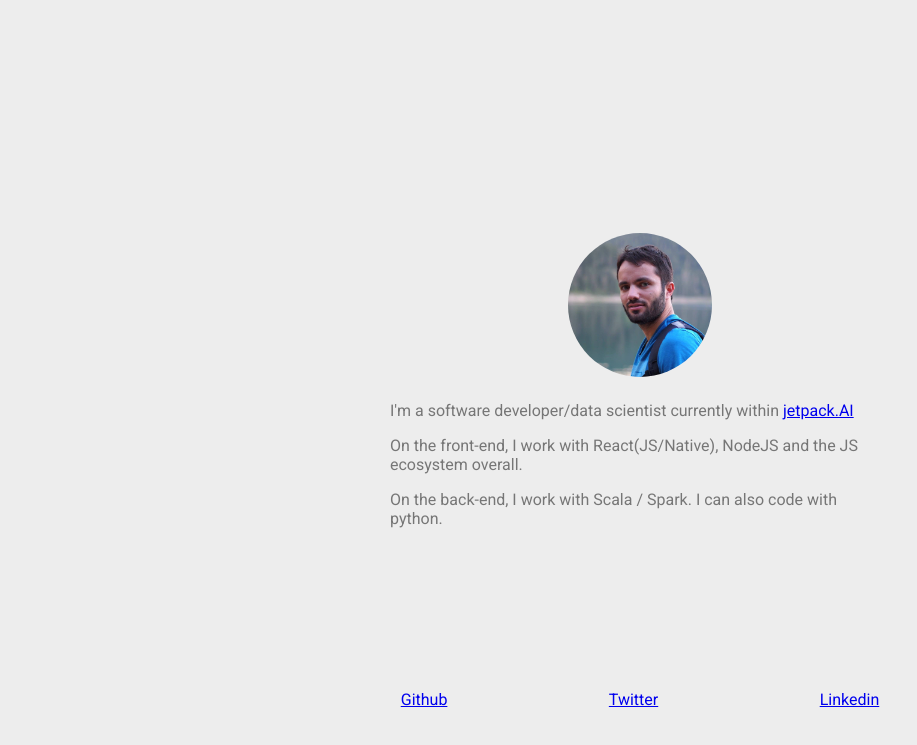
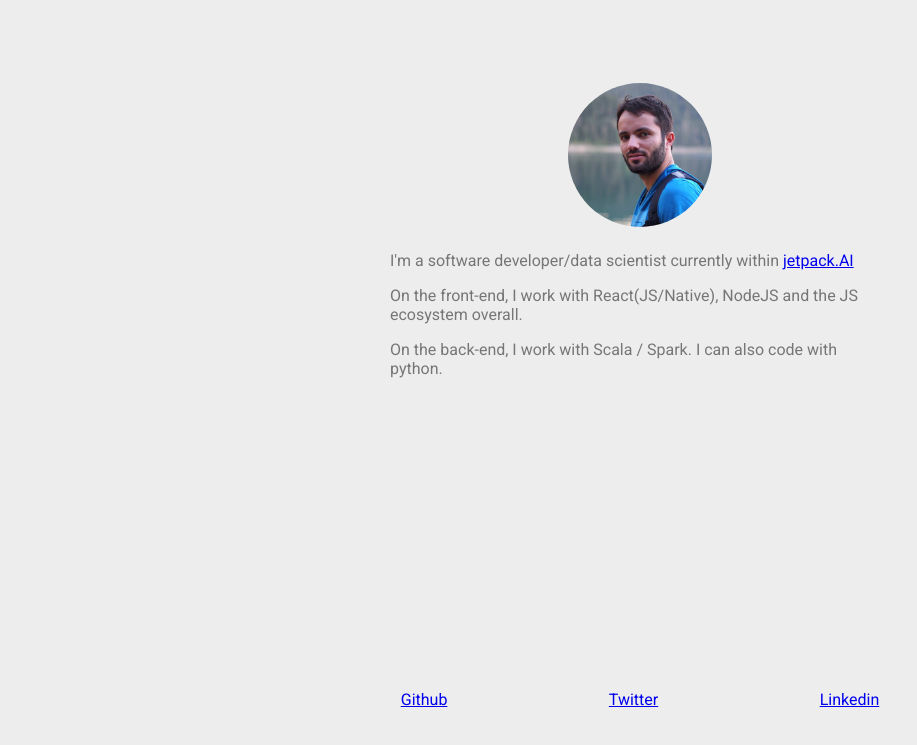
Before and after one commit to antoinedejonckheere/antoinedejonckheere.github.io, a plain HTML site: page index.html in a window 1280 px wide. Shown: the part 75-820 px from the top of the page, without its empty margins (0-917 px from the left). Drawn offline with Linux system fonts and the light colour scheme.

Commit message:
improve layout

```diff
--- a/index.html
+++ b/index.html
@@ -1,7 +1,9 @@
 <!DOCTYPE html>
 <html>
   <head>
+    <meta name="viewport" content="width=device-width, initial-scale=1">
     <link href="https://fonts.googleapis.com/css?family=Roboto" rel="stylesheet">
+    <title>Antoine Dejonckheere | Software & data science</title>
     <style>
       body {
         background-color: white;
@@ -9,12 +11,14 @@
         padding: 12px;
         color: rgba(0,0,0, 0.5);
         background-color: rgb(211,211,211, 0.4);
+        font-size: 16px;
       }
       .positioned {
-        margin-top: 300px;
-        margin-bottom: 300px;
+        margin-top: 150px;
+        margin-bottom: 150px;
         width: 50%;
         min-width: 400px;
+        height: 80%;
         margin-left: auto;
         margin-right: auto;
       }
```
